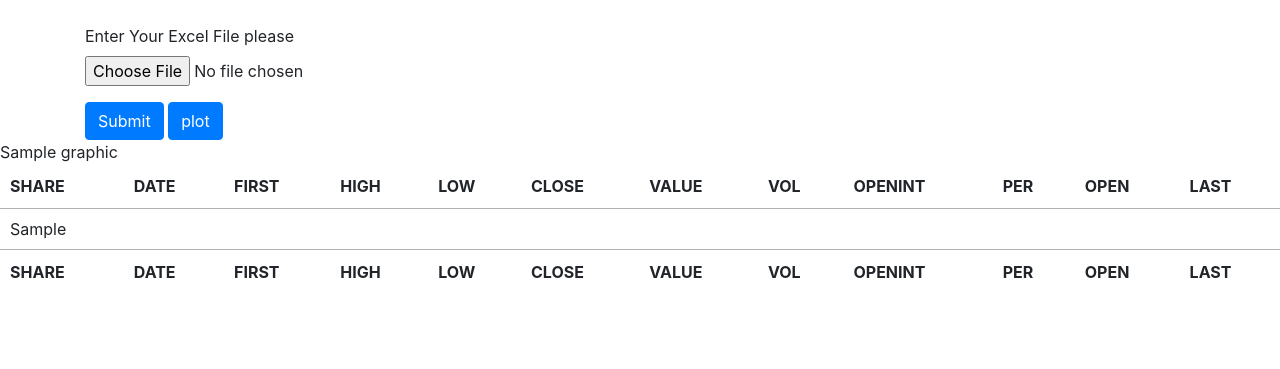
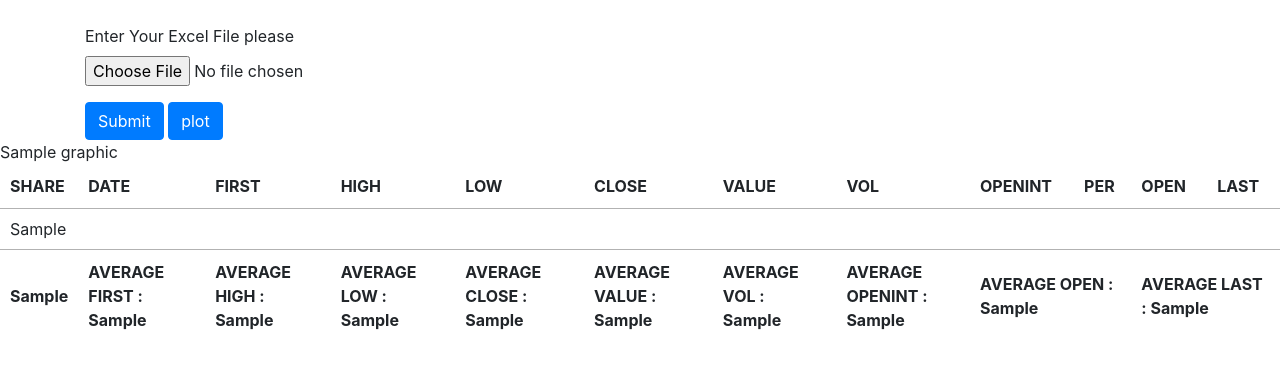
Before and after one commit to ANejadkoorki/FintechApp, a Django app: template fintask/financial_data_analysing/templates/financial_data_analysing/base_page.html in a window 1280 px wide. Shown: the top 369 px of the page. Run offline with Django 3.2, Linux system fonts and the light colour scheme; the template is opened without the code that fills it: most values are stand-ins (such as "Sample title", 1, 10 or a date in 2020); some libraries are stand-ins or nearby versions.

Commit message:
Average od columns added.

```diff
--- a/fintask/financial_data_analysing/templates/financial_data_analysing/base_page.html
+++ b/fintask/financial_data_analysing/templates/financial_data_analysing/base_page.html
@@ -34,7 +34,7 @@
 {% endif %}
 
 {% if rows %}
-    <table id="data_table" class="display" style="width:100%">
+    <table id="data_table" class="display mr-4" style="width:100%">
         <thead>
         <tr>
             <th>SHARE</th>
@@ -61,19 +61,31 @@
         {% endfor %}
         </tbody>
         <tfoot>
+{#        <tr>#}
+{#            <th>SHARE</th>#}
+{#            <th>DATE</th>#}
+{#            <th>FIRST</th>#}
+{#            <th>HIGH</th>#}
+{#            <th>LOW</th>#}
+{#            <th>CLOSE</th>#}
+{#            <th>VALUE</th>#}
+{#            <th>VOL</th>#}
+{#            <th>OPENINT</th>#}
+{#            <th>PER</th>#}
+{#            <th>OPEN</th>#}
+{#            <th>LAST</th>#}
+{#        </tr>#}
         <tr>
-            <th>SHARE</th>
-            <th>DATE</th>
-            <th>FIRST</th>
-            <th>HIGH</th>
-            <th>LOW</th>
-            <th>CLOSE</th>
-            <th>VALUE</th>
-            <th>VOL</th>
-            <th>OPENINT</th>
-            <th>PER</th>
-            <th>OPEN</th>
-            <th>LAST</th>
+            <th>{{ averages_list.0 }}</th>
+            <th>AVERAGE FIRST : {{ averages_list.1.1 }}</th>
+            <th>AVERAGE HIGH : {{ averages_list.2.1 }}</th>
+            <th>AVERAGE LOW : {{ averages_list.3.1 }}</th>
+            <th>AVERAGE CLOSE : {{ averages_list.4.1 }}</th>
+            <th>AVERAGE VALUE : {{ averages_list.5.1 }}</th>
+            <th>AVERAGE VOL : {{ averages_list.6.1 }}</th>
+            <th>AVERAGE OPENINT : {{ averages_list.7.1 }}</th>
+            <th  colspan="2">AVERAGE OPEN : {{ averages_list.8.1 }}</th>
+            <th  colspan="2">AVERAGE LAST : {{ averages_list.9.1 }}</th>
         </tr>
         </tfoot>
     </table>
```
Also changed, not shown: fintask/financial_data_analysing/data_processing.py (+14 -2 lines), fintask/financial_data_analysing/views.py (+4 -3 lines).
